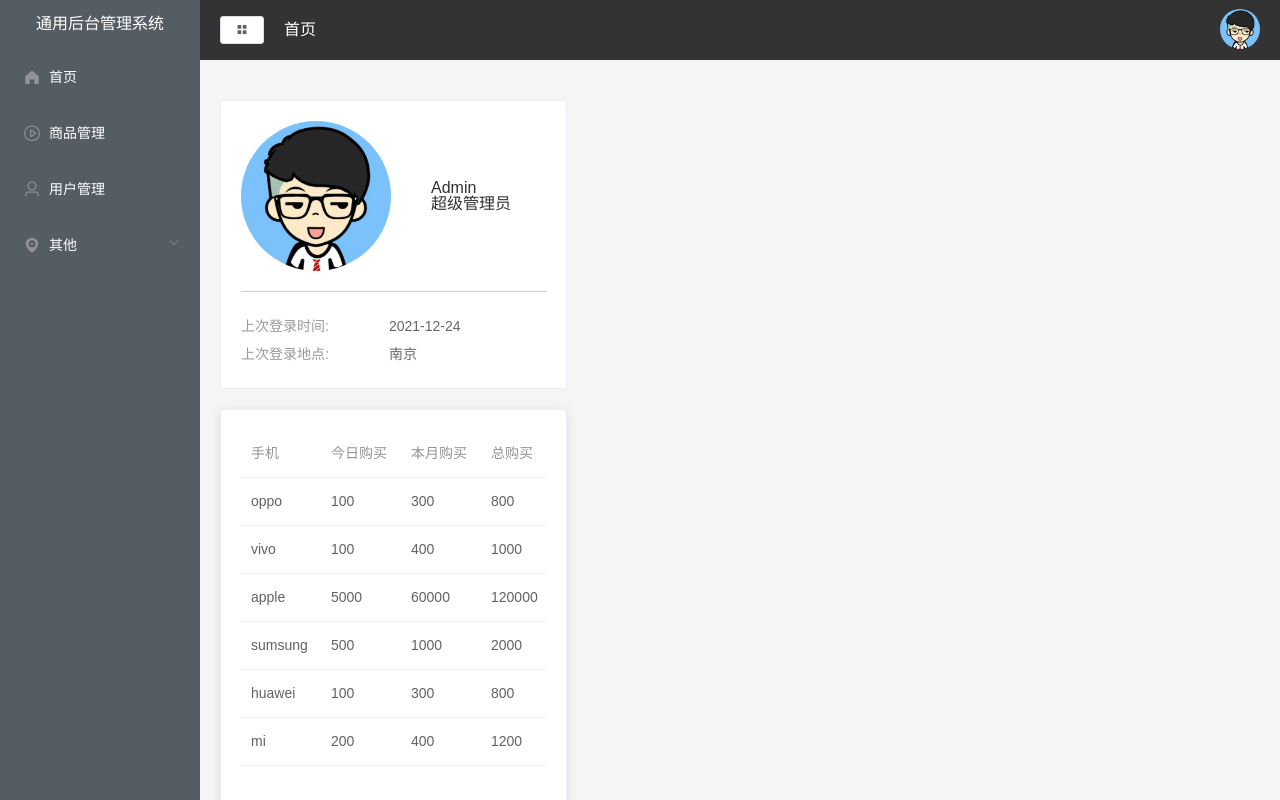
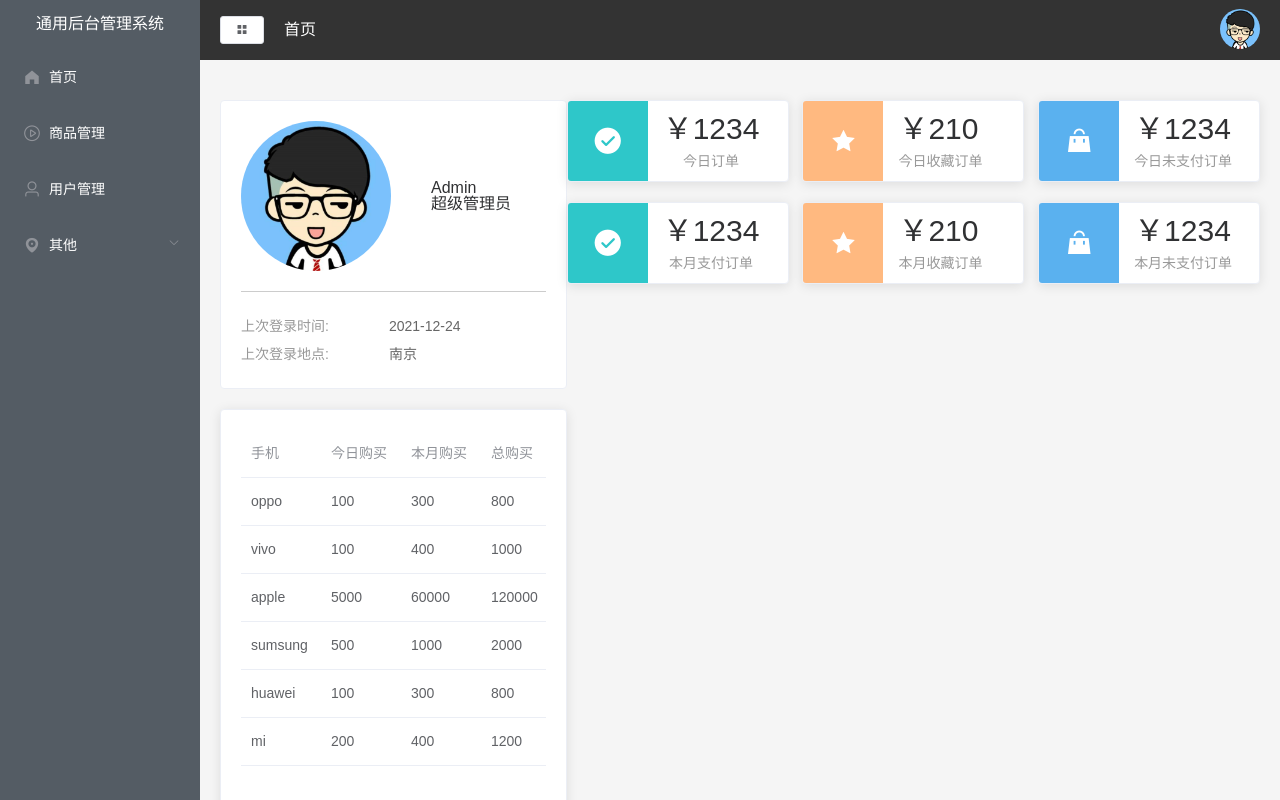
Before and after one commit to KurjaScript/view-manage, a Vue app: page /home in a window 1280 px wide. Built offline with nearby package versions, Linux system fonts and the light colour scheme.

Commit message:
顶部订单展示

```diff
--- a/src/assets/less/home.less
+++ b/src/assets/less/home.less
@@ -49,6 +49,7 @@
         color: #fff;
       }
       .detail {
+        // height: 80px;
         margin-left: 15px;
         display: flex;
         flex-direction: column;
--- a/views/home/index.vue
+++ b/views/home/index.vue
@@ -25,6 +25,17 @@
                     </el-table-column>
                 </el-table>
             </el-card>
+        </el-col>
+        <el-col style="margin-top: 20px" :span="16">
+            <div class="num">
+                <el-card v-for="item in countData" :key="item.name" :body-style="{display:'flex', padding: 0}">
+                    <i class="icon" :class="`el-icon-${item.icon}`" :style="{background: item.color}"></i>
+                    <div class="detail">
+                        <p class="num">￥{{item.value}}</p>
+                        <p class="txt">{{item.name}}</p>
+                    </div>
+                </el-card>
+            </div>
         </el-col>
     </el-row>
 </template>
@@ -67,12 +78,46 @@ export default {
                     totalBuy: 1200,
                 },
             ],
+
             tableLabel: {
                 name: '手机',
                 todayBuy: '今日购买',
                 monthBuy: '本月购买',
                 totalBuy: '总购买'
-            }
+            },
+            countData: [
+                {
+                    name: "今日订单",
+                    value: 1234,
+                    icon: "success",
+                    color: "#2ec7c9",
+                },{
+                    name: "今日收藏订单",
+                    value: 210,
+                    icon: "star-on",
+                    color: "#ffb980",
+                },{
+                    name: "今日未支付订单",
+                    value: 1234,
+                    icon: "s-goods",
+                    color: "#5ab1ef",
+                },{
+                    name: "本月支付订单",
+                    value: 1234,
+                    icon: "success",
+                    color: "#2ec7c9"
+                },{
+                    name: "本月收藏订单",
+                    value: 210,
+                    icon: "star-on",
+                    color: "#ffb980",
+                },{
+                    name: "本月未支付订单",
+                    value: 1234,
+                    icon: "s-goods",
+                    color: "#5ab1ef",
+                },
+            ],
         }
     }
 }
```
